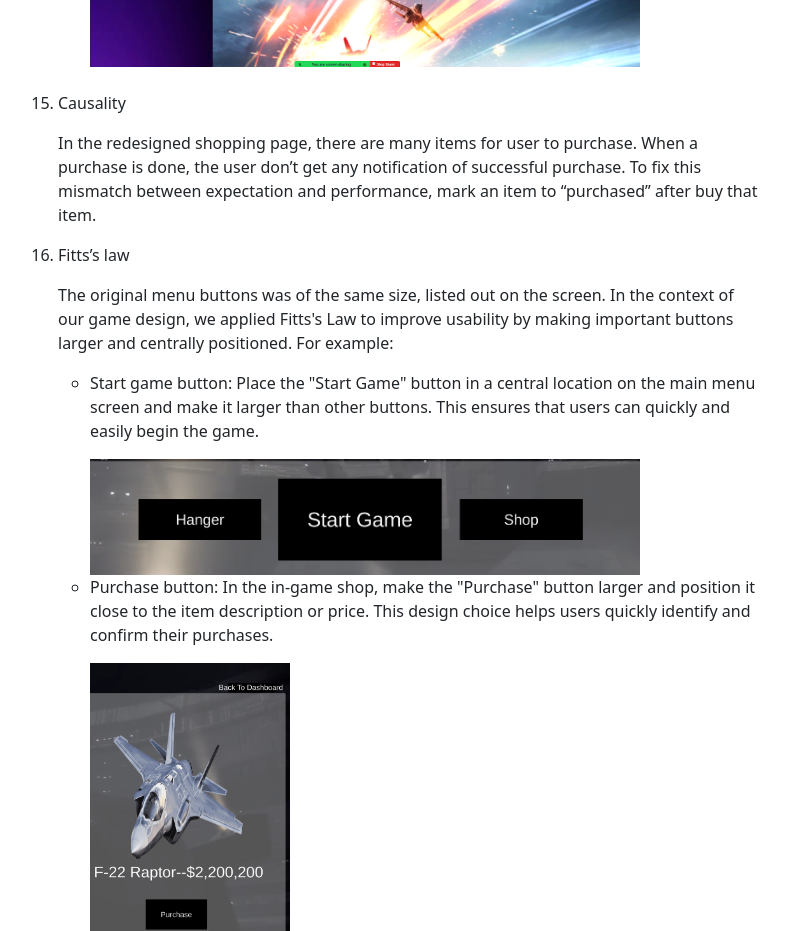
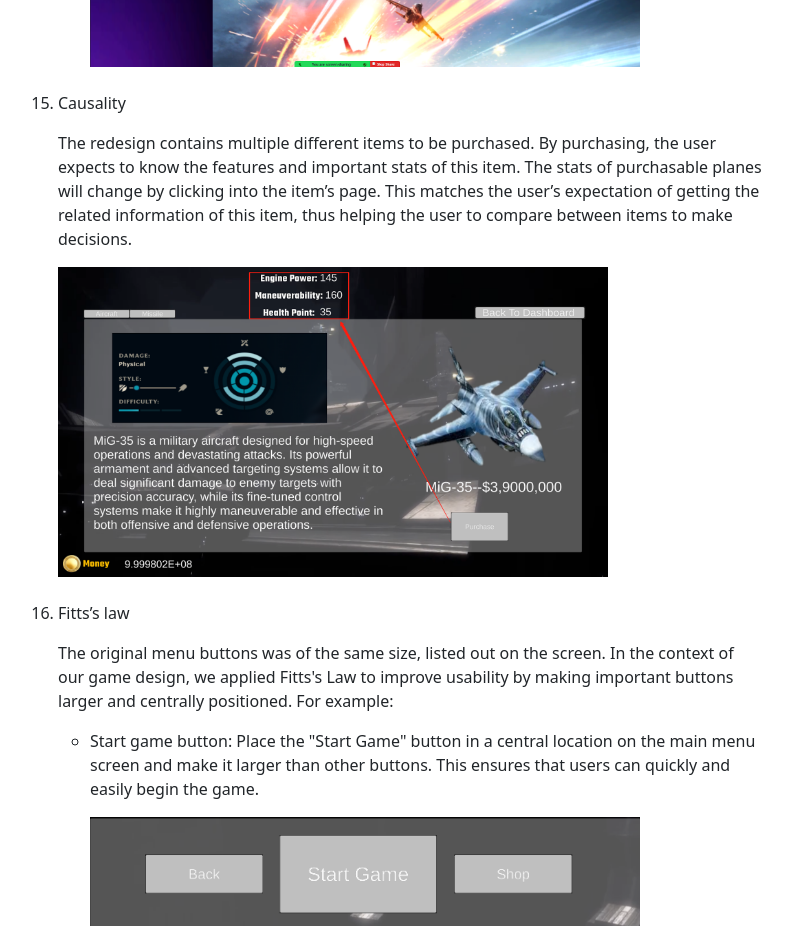
Before and after one commit to Malcolm-1218/cs4474-report, a React (Create React App) app: page /Design-Principles in a window 1280 px wide. Shown: the part 5700-6631 px from the top of the page, without its empty margins (380-1172 px from the left). Built offline with nearby package versions, Linux system fonts and the light colour scheme.

Commit message:
Final Commiy

```diff
--- a/src/components/Principles.js
+++ b/src/components/Principles.js
@@ -12,6 +12,7 @@ import fitts2 from "../assets/principles/Fitts2.png";
 import memorability from "../assets/principles/Memorability.png";
 import mapping from "../assets/principles/Mapping.png";
 import control from "../assets/principles/Control.png";
+import causality from "../assets/principles/Causality.png";
 
 export const Principles = () => {
   return (
@@ -346,13 +347,16 @@ export const Principles = () => {
                 <li>
                   <p>Causality</p>
                   <p>
-                    In the redesigned shopping page, there are many items for
-                    user to purchase. When a purchase is done, the user don’t
-                    get any notification of successful purchase. To fix this
-                    mismatch between expectation and performance, mark an item
-                    to “purchased” after buy that item.
+                  The redesign contains multiple different items to be purchased. By purchasing, the user expects to know the features and important stats of this item. The stats of purchasable planes will change by clicking into the item’s page. This matches the user’s expectation of getting the related information of this item, thus helping the user to compare between items to make decisions.
+
                   </p>
+                  <img
+                      src={causality}
+                      alt="causality"
+                      style={{ width: "550px", height: "auto" }}
+                    />
                 </li>
+                <br/>
                 <li>
                   <p>Fitts’s law </p>
                   <p>
--- a/src/components/Recommend.js
+++ b/src/components/Recommend.js
@@ -37,6 +37,9 @@ export const Recommend = () => {
 
                 </ol>
                 <p>By implementing these recommendations, the game can improve the user experience, ensuring players have a more enjoyable and engaging time with the game.</p>
+                <p><i>Despite encountering technical challenges throughout the development process due to the use of Unity, we persevered and resolved various gameplay bugs that could potentially impact the user experience. We dedicated significant effort to each feature we developed and believe that if the original game was developed in a simpler editor other than Unity, the redesigned version of the game could have been even better.</i></p>
+                <br/>
+                <br/>
                 </div>
           </Col>
         </Row>
```
Also changed, not shown: src/assets/principles/Causality.png (added), src/assets/principles/Fitts2.png.
